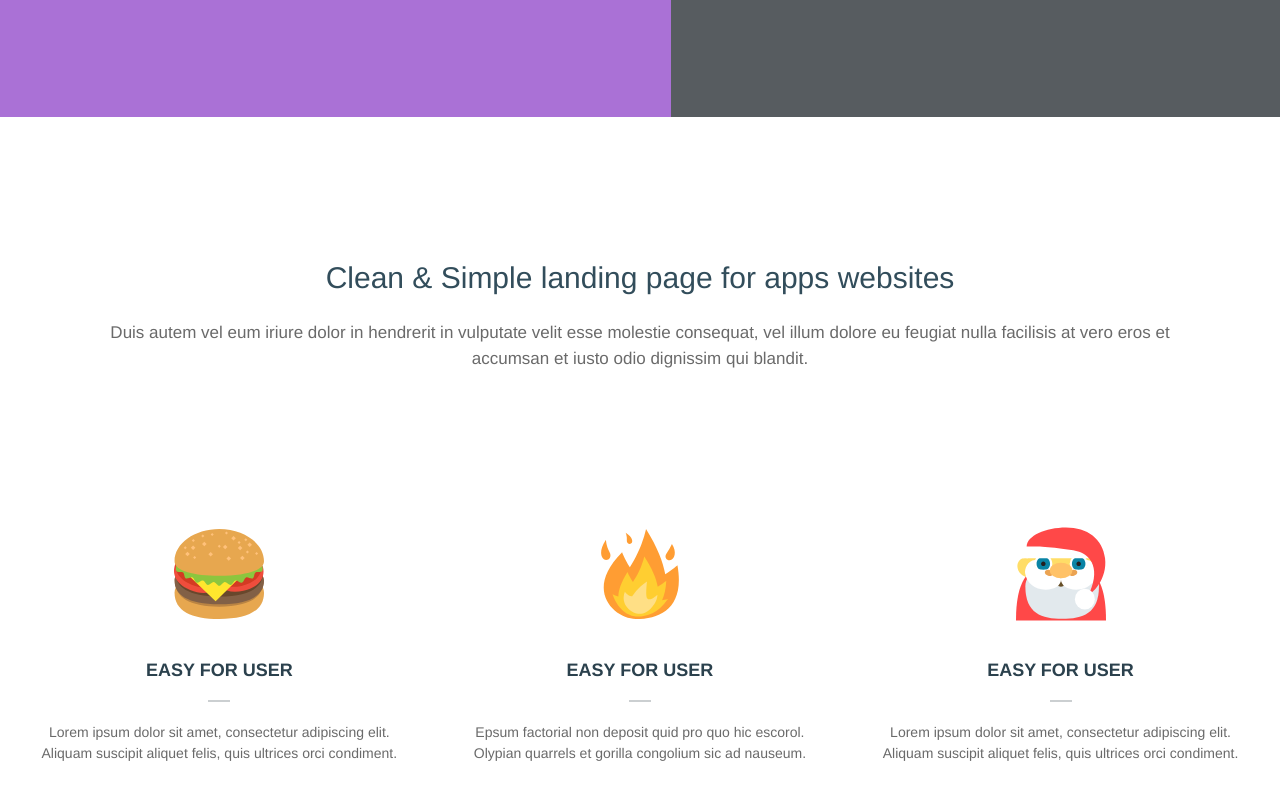
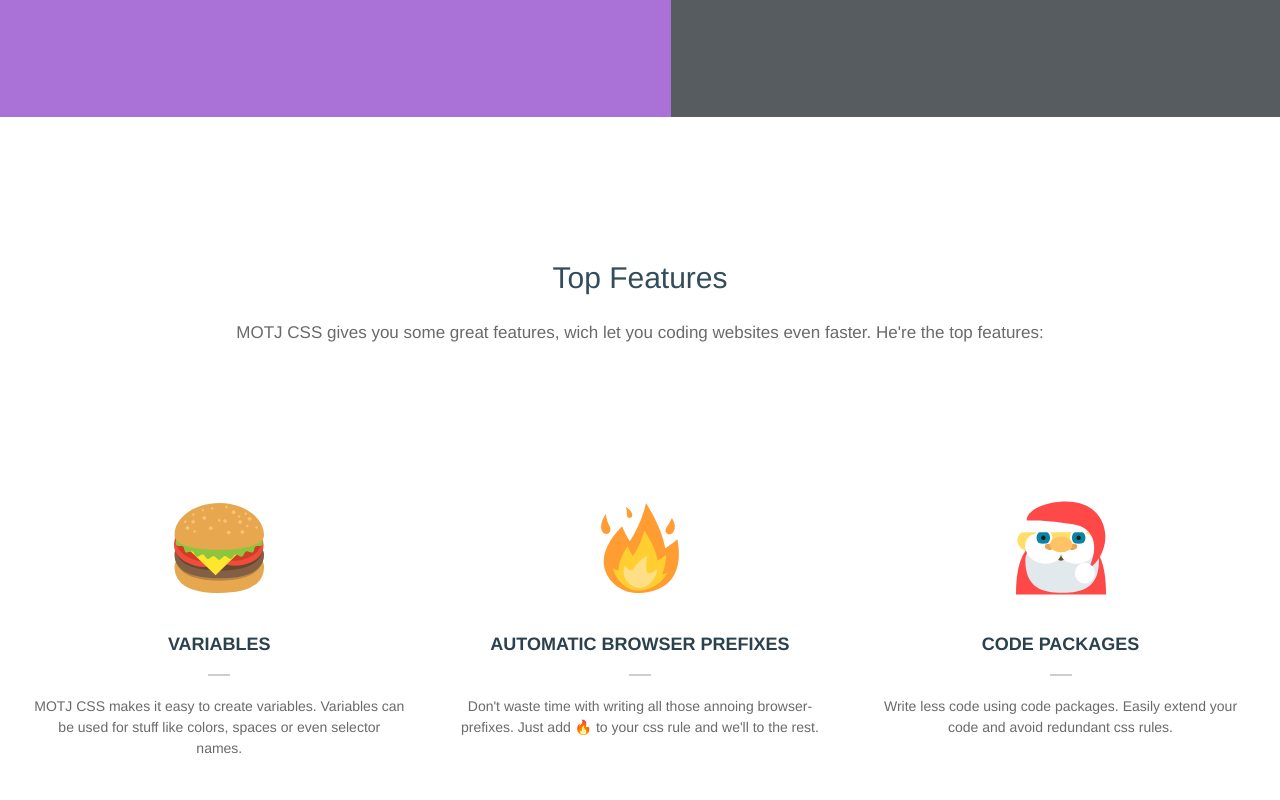
Before and after one commit to aalolexx/motjcss.github.io, a plain HTML site: page index.html in a window 1280 px wide. Shown: the part 800-1600 px from the top of the page. Drawn offline with Linux system fonts and the light colour scheme.

Commit message:
made header responsive

```diff
--- a/index.html
+++ b/index.html
@@ -189,7 +189,7 @@
                     The compiler is made with node.js and has some amazing features like a "motj watch" task.</p>
                     <p><a class="promo-button" href="#">DOWNLAOD</a> &nbsp; <a class="promo-link" href="#">Get started</a></p>
                 </div><!-- promo-text -->
-                <div class="code-holder" style="position: absolute;bottom: 0;right: 0; height: 100%;">
+                <div class="code-holder">
                     <pre><code class="language-css">🍔{
   brand-primary: #aa71d6;
   basic-padding: 1.5em;
@@ -207,7 +207,7 @@ body a {
   🔥transition: all 0.5s ease;
   color: 🍔brand-primary;
   width: 🍔basic-padding;
-  margin: 🏁{🍔double-padding + 🍔basic-padding+4em};
+  margin: 🏁{🍔basic-padding + 🍔basic-padding+4em};
 }
                     </code></pre>
                 </div>
@@ -215,9 +215,8 @@ body a {
         </section><!-- promo -->
         <section class="simple">
             <div class="wrap">
-                <h1>Clean &amp; Simple landing page for apps websites</h1>
-                <p>Duis autem vel eum iriure dolor in hendrerit in vulputate velit esse molestie consequat, vel illum dolore
-eu feugiat nulla facilisis at vero eros et accumsan et iusto odio dignissim qui blandit.</p>
+                <h1>Top Features</h1>
+                <p>MOTJ CSS gives you some great features, wich let you coding websites even faster. He're the top features:</p>
             </div><!-- wrap -->
         </section><!-- simple -->
         <section class="features">
@@ -225,18 +224,18 @@ eu feugiat nulla facilisis at vero eros et accumsan et iusto odio dignissim qui
                 <div class="features-columns clearfix">
                     <div class="feature">
                         <div style="margin-bottom: 2rem;"><img style="width: 6rem; display: inline-block;" src="upload/burger.svg" /></div>
-                        <h4>Easy for user</h4>
-                        <p>Lorem ipsum dolor sit amet, consectetur adipiscing elit. Aliquam suscipit aliquet felis, quis ultrices orci condiment.</p>
+                        <h4>Variables</h4>
+                        <p>MOTJ CSS makes it easy to create variables. Variables can be used for stuff like colors, spaces or even selector names.</p>
                     </div><!-- feature -->
                     <div class="feature">
                         <div style="margin-bottom: 2rem;"><img style="width: 6rem; display: inline-block;" src="upload/flame.svg" /></div>
-                        <h4>Easy for user</h4>
-                        <p>Epsum factorial non deposit quid pro quo hic escorol. Olypian quarrels et gorilla congolium sic ad nauseum.</p>
+                        <h4>Automatic browser prefixes</h4>
+                        <p>Don't waste time with writing all those annoing browser-prefixes. Just add 🔥 to your css rule and we'll to the rest.</p>
                     </div><!-- feature -->
                     <div class="feature">
                         <div style="margin-bottom: 2rem;"><img style="width: 6rem; display: inline-block;" src="upload/santa.svg" /></div>
-                        <h4>Easy for user</h4>
-                        <p>Lorem ipsum dolor sit amet, consectetur adipiscing elit. Aliquam suscipit aliquet felis, quis ultrices orci condiment.</p>
+                        <h4>code packages</h4>
+                        <p>Write less code using code packages. Easily extend your code and avoid redundant css rules.</p>
                     </div><!-- feature -->
                 </div><!-- features-columns -->
             </div><!-- wrap -->
--- a/style.css
+++ b/style.css
@@ -605,6 +605,9 @@ footer .logo img {
     clear: both;
 }
 
+.code-holder {
+    position: absolute;bottom: 0;right: 0; height: 100%;
+}
 
 /* Responsive -------------------------- */
 @media (max-width: 959px){
@@ -624,6 +627,12 @@ footer .logo img {
         height: auto;
         width: auto;
         padding: 65px 0 48px;
+    }
+    body .code-holder {
+        display: block;
+        height: auto;
+        width: auto;
+        position: static;
     }
     .promo-title {
         font-size: 40px;
```
